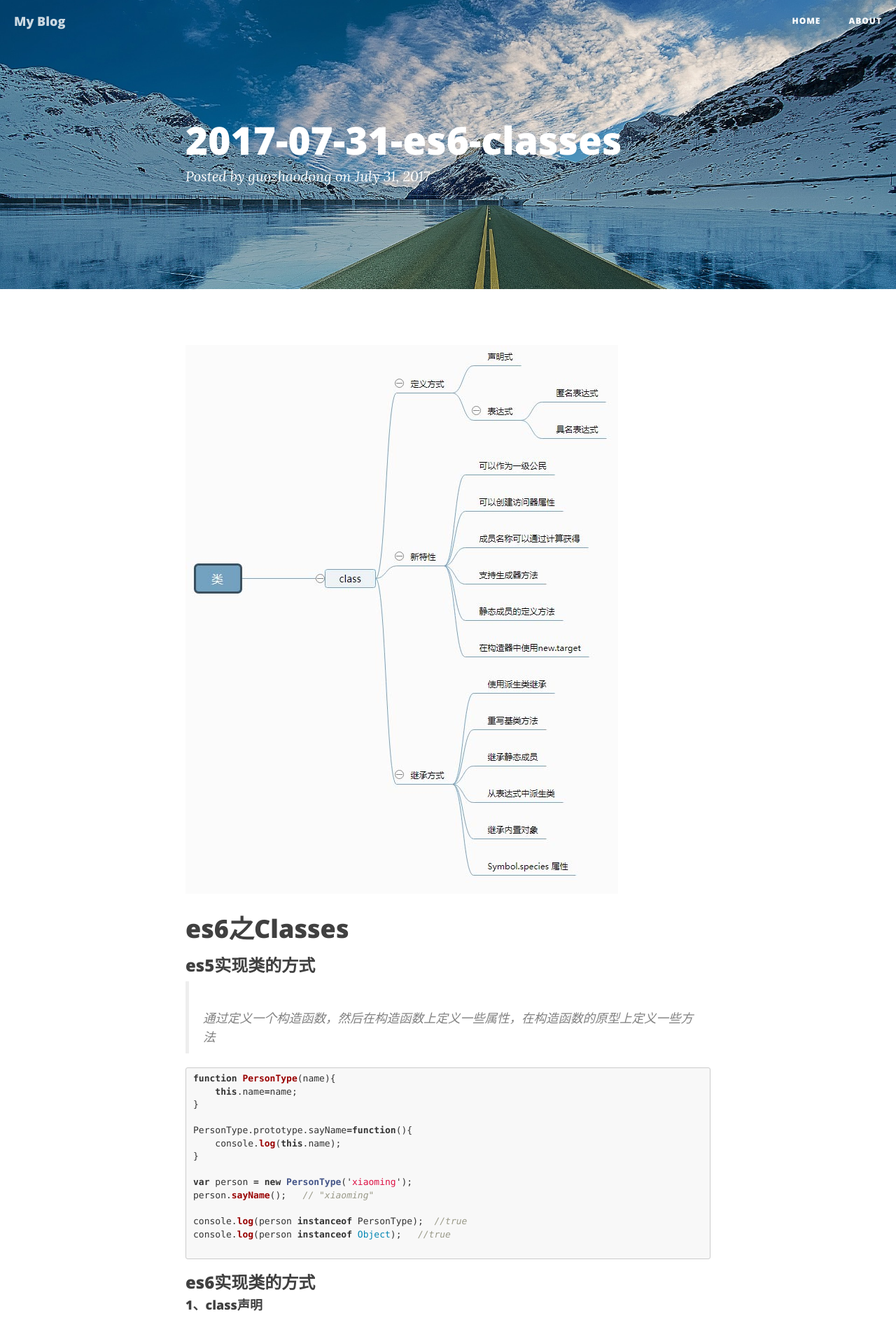
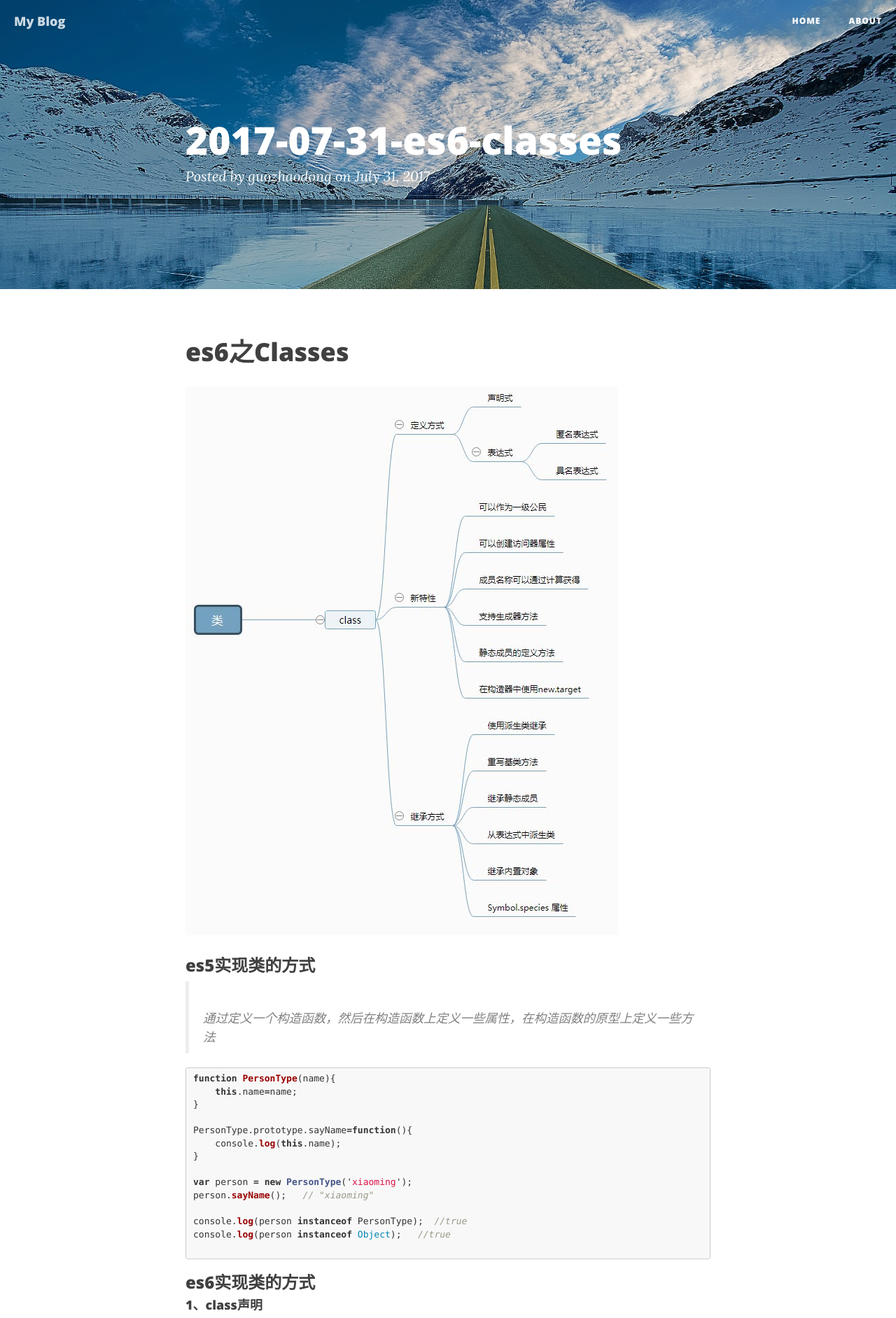
Before and after one commit to Bubble2/Bubble2.github.io, a Jekyll site: the page built from _posts/2017-07-31-es6-classes.md, in a window 1280 px wide. Shown: the top 1883 px of the page at 70% size. Built offline with Jekyll 4.4.1, drawn with Linux system fonts in a browser that asks for light colours; nearby versions of some CDN libraries.

```diff
--- a/_posts/2017-07-31-es6-classes.md
+++ b/_posts/2017-07-31-es6-classes.md
@@ -5,10 +5,9 @@ date:       "2017-07-31 "
 author:     "guozhaodong"
 ---
 
+# es6之Classes
+
 ![image](/img/es6-classes/TM20170801103943.jpg)
-
-
-# es6之Classes
 
 ### es5实现类的方式
 
```
